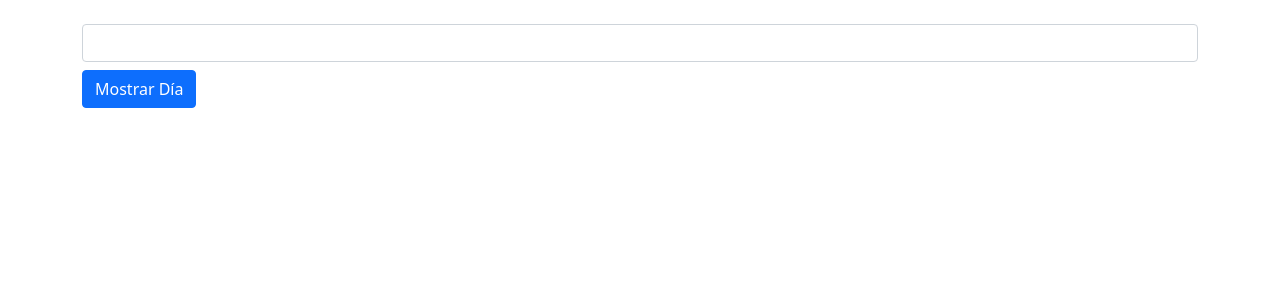
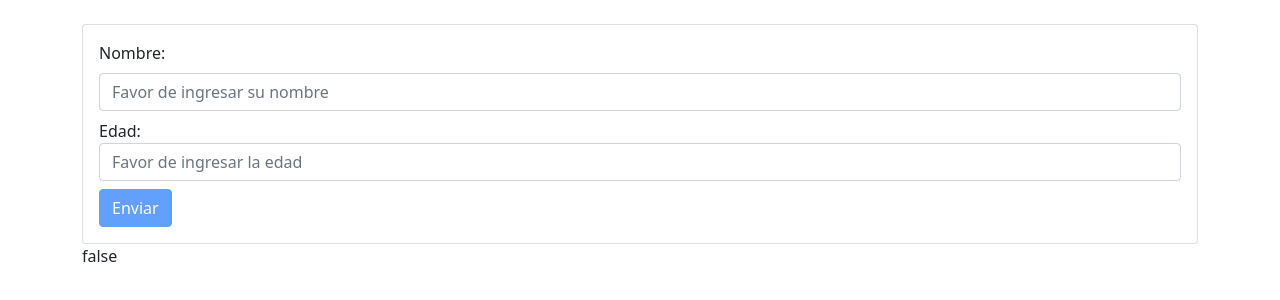
Before and after one commit to donis-rafael/curso-angular, an Angular app: page / in a window 1280 px wide. Shown: the top 300 px of the page. Built offline with nearby package versions, Linux system fonts and the light colour scheme.

Commit message:
formularios basados en plantillas

```diff
--- a/src/app/app.component.html
+++ b/src/app/app.component.html
@@ -7,5 +7,7 @@
 
     <!--<app-bucles></app-bucles>-->
 
-    <app-switch></app-switch>
+    <!--<app-switch></app-switch>-->
+
+    <app-form-plantilla></app-form-plantilla>
 </div>
--- /dev/null
+++ b/src/app/form-plantilla/form-plantilla.component.html
@@ -0,0 +1,37 @@
+<div class="card">
+  <div class="card-body">
+
+    <form (ngSubmit)="procesar()" #formContact="ngForm">
+
+      <div class="mb-2">
+        <label class="form-label"> Nombre: </label>
+        <input type="text" name="nombre" class="form-control" placeholder="Favor de ingresar su nombre" [(ngModel)]="persona.nombre" required #name="ngModel"/>
+
+        <div class="alert alert-danger mt-2" [hidden]="name.valid || name.pristine">
+            El nombre es obligatorio
+        </div>
+      </div>
+
+      <div>
+        <label class="fomr-label"> Edad: </label>
+        <input type="number" name="edad" class="form-control" placeholder="Favor de ingresar la edad" [(ngModel)]="persona.edad" required #age="ngModel"/>
+
+        <div class="alert alert-danger mt-2" [hidden]="age.valid || age.pristine">
+            La edad es obligatoria
+        </div>
+      </div>
+
+      <!-- para validar cada uno de los inputs -->
+      <!--button class="btn btn-primary mt-2" [disabled]="!name.valid || age.invalid">-->
+
+      <!-- para validar todo el formulario -->
+      <button class="btn btn-primary mt-2" [disabled]="formContact.invalid">
+        Enviar
+      </button>
+
+    </form>
+
+  </div>
+</div>
+
+{{ formContact.valid | json }}
--- /dev/null
+++ b/src/app/form-plantilla/form-plantilla.component.ts
@@ -0,0 +1,18 @@
+import { Component } from '@angular/core';
+
+@Component({
+  selector: 'app-form-plantilla',
+  templateUrl: './form-plantilla.component.html',
+  styleUrls: ['./form-plantilla.component.css']
+})
+
+export class FormPlantillaComponent {
+  persona = {
+    nombre: '',
+    edad: ''
+  }
+
+  procesar(){
+    console.log(this.persona);
+  }
+}
```
Also changed, not shown: src/app/app.module.ts (+7 -2 lines), src/app/form-plantilla/form-plantilla.component.css (added), 1 other file (tests, documents, lock files or other folders).
